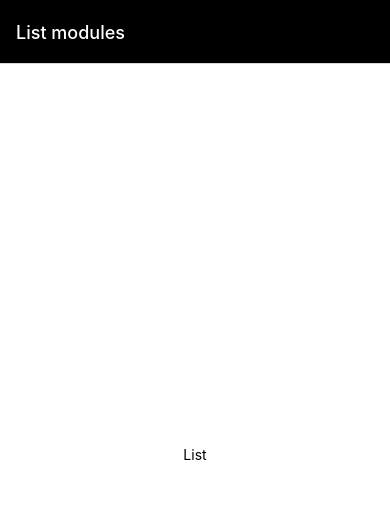
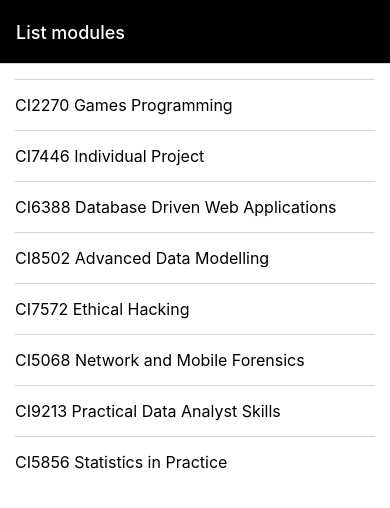
Before and after one commit to LukasK775/crudler, a React Native app: screen / in a window 390 px wide. Shown: the top 508 px of the page. Built offline with nearby package versions, Linux system fonts and the light colour scheme.

Commit message:
Created resuable components

```diff
--- /dev/null
+++ b/src/components/entity/modules/ModuleItem.js
@@ -0,0 +1,32 @@
+import { Pressable, StyleSheet, Text, View } from "react-native";
+
+const ModuleItem = ({ module, onSelect }) => {
+  // Init
+  // State
+  // Handlers
+
+  // View
+
+  return (
+    <Pressable onPress={() => onSelect(module)}>
+      <View style={styles.item}>
+        <Text style={styles.text}>
+          {module.ModuleCode} {module.ModuleName}
+        </Text>
+      </View>
+    </Pressable>
+  );
+};
+
+const styles = StyleSheet.create({
+  item: {
+    paddingVertical: 15,
+    borderTopWidth: 1,
+    borderColor: "lightgray",
+  },
+  text: {
+    fontSize: 16,
+  },
+});
+
+export default ModuleItem;
--- /dev/null
+++ b/src/components/entity/modules/ModuleList.js
@@ -0,0 +1,28 @@
+import { ScrollView, StyleSheet, Text, View } from "react-native";
+import ModuleItem from "./ModuleItem";
+
+const ModuleList = ({ modules, onSelect }) => {
+  // Init
+  // State
+  // Handlers
+
+  // View
+
+  return (
+    <ScrollView style={styles.container}>
+      {modules.map((module) => {
+        return (
+          <ModuleItem
+            key={module.ModuleCode}
+            module={module}
+            onSelect={onSelect}
+          />
+        );
+      })}
+    </ScrollView>
+  );
+};
+
+const styles = StyleSheet.create({});
+
+export default ModuleList;
--- a/src/components/layout/Screens.js
+++ b/src/components/layout/Screens.js
@@ -1,5 +1,5 @@
-import { StatusBar } from 'expo-status-bar';
-import { StyleSheet, View } from 'react-native';
+import { StatusBar } from "expo-status-bar";
+import { StyleSheet, View } from "react-native";
 
 const Screen = ({ children }) => {
   // Initialisations
@@ -12,14 +12,13 @@
       <StatusBar style="light" />
     </View>
   );
-}
+};
 
 const styles = StyleSheet.create({
   screen: {
+    padding: 15,
     flex: 1,
-    backgroundColor: '#fff',
-    alignItems: 'center',
-    justifyContent: 'center',
+    backgroundColor: "#fff",
   },
 });
 
--- a/src/components/screens/ModuleListScreen.js
+++ b/src/components/screens/ModuleListScreen.js
@@ -1,18 +1,35 @@
-import { StyleSheet, Text } from 'react-native';
-import Screen from '../layout/Screens';
+import { ScrollView, StyleSheet } from "react-native";
+import Screen from "../layout/Screens";
+import ModuleList from "../entity/modules/ModuleList.js";
+import initialModules from "../../data/modules.js";
 
 const ModuleListScreen = () => {
   // Initialisations
+  const modules = initialModules;
+
   // State
+
   // Handlers
+  const handleSelect = (module) => alert(`Item ${module.ModuleCode} Selected`);
+
   // View
   return (
     <Screen>
-      <Text>List</Text>
+      <ModuleList modules={modules} onSelect={handleSelect} />
     </Screen>
   );
-}
+};
 
-const styles = StyleSheet.create({});
+const styles = StyleSheet.create({
+  container: {},
+  item: {
+    paddingVertical: 15,
+    borderTopWidth: 1,
+    borderColor: "lightgray",
+  },
+  text: {
+    fontSize: 16,
+  },
+});
 
 export default ModuleListScreen;
--- /dev/null
+++ b/src/data/modules.js
@@ -0,0 +1,80 @@
+const modules = [
+    {
+    ModuleID: 106778,
+    ModuleName: 'Games Programming',
+    ModuleCode: 'CI2270',
+    ModuleLevel: 4,
+    ModuleLeaderID: 1,
+    ModuleLeaderName: 'Graeme Jones',
+    ModuleImage:
+    'https://images.freeimages.com/images/small-previews/9b8/electronic-components-2-1242738.jpg',
+    },
+    {
+    ModuleID: 592225,
+    ModuleName: 'Individual Project',
+    ModuleCode: 'CI7446',
+    ModuleLevel: 7,
+    ModuleLeaderID: 2,
+    ModuleLeaderName: 'Graeme Jones',
+    ModuleImage:
+    'https://images.freeimages.com/images/small-previews/411/light-of-technology-1510575.jpg',
+    },
+    {
+    ModuleID: 329011,
+    ModuleName: 'Database Driven Web Applications',
+    ModuleCode: 'CI6388',
+    ModuleLevel: 6,
+    ModuleLeaderID: 3,
+    ModuleLeaderName: 'Graeme Jones',
+    ModuleImage: 'https://images.freeimages.com/images/small-previews/64b/vla-1-1315506.jpg',
+    },
+    {
+    ModuleID: 512346,
+    ModuleName: 'Advanced Data Modelling',
+    ModuleCode: 'CI8502',
+    ModuleLevel: 6,
+    ModuleLeaderID: 4,
+    ModuleLeaderName: 'Graeme Jones',
+    ModuleImage: 'https://images.freeimages.com/images/small-previews/293/cable-4-1243085.jpg',
+    },
+    {
+    ModuleID: 692345,
+    ModuleName: 'Ethical Hacking',
+    ModuleCode: 'CI7572',
+    ModuleLevel: 7,
+    ModuleLeaderID: 5,
+    ModuleLeaderName: 'Graeme Jones',
+    ModuleImage: 'https://images.freeimages.com/images/small-previews/fa1/cable-5- 1243077.jpg',
+    },
+    {
+    ModuleID: 906072,
+    ModuleName: 'Network and Mobile Forensics',
+    ModuleCode: 'CI5068',
+    ModuleLevel: 7,
+    ModuleLeaderID: 6,
+    ModuleLeaderName: 'Graeme Jones',
+    ModuleImage: 'https://images.freeimages.com/images/small-previews/930/towertv-3-1423238.jpg',
+    },
+    {
+    ModuleID: 394428,
+    ModuleName: 'Practical Data Analyst Skills',
+    ModuleCode: 'CI9213',
+    ModuleLevel: 5,
+    ModuleLeaderID: 7,
+    ModuleLeaderName: 'Graeme Jones',
+    ModuleImage:
+    'https://images.freeimages.com/images/small-previews/cf5/cellphone-1313194.jpg',
+    },
+    {
+    ModuleID: 699951,
+    ModuleName: 'Statistics in Practice',
+    ModuleCode: 'CI5856',
+    ModuleLevel: 7,
+    ModuleLeaderID: 8,
+    ModuleLeaderName: 'Graeme Jones',
+    ModuleImage:
+    'https://images.freeimages.com/images/small-previews/4e8/sala-de-parto-03-1432033.jpg',
+    },
+    ];
+
+    export default modules;
```
